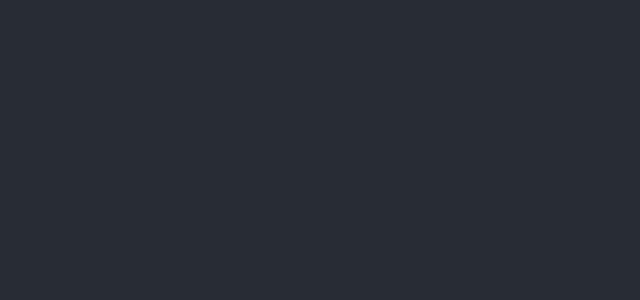
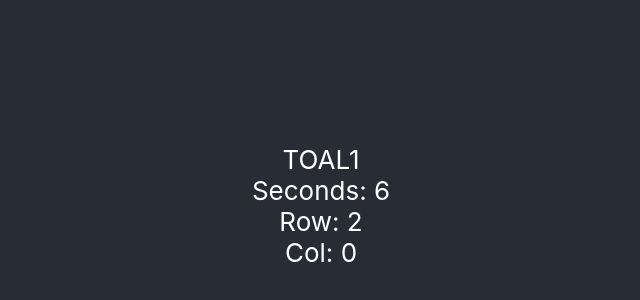
Before and after one commit to masaok/react-set-timeout-demo, a React (Create React App) app: page /norefs in a window 1280 px wide. Before the commit this address had no page. Shown: the part 194-494 px from the top of the page, without its empty margins (319-959 px from the left). Built offline with nearby package versions, Linux system fonts and the light colour scheme.

Commit message:
Trying to do the same thing without refs?

```diff
--- a/src/App.jsx
+++ b/src/App.jsx
@@ -3,6 +3,7 @@ import './App.css'
 import { BrowserRouter as Router, Routes, Route } from 'react-router-dom'
 
 import Toal1 from './components/Toal1'
+import NoRefs from './components/NoRefs'
 
 function App() {
   return (
@@ -14,6 +15,7 @@ function App() {
             {/* <Route path="//*" element={<Toal1 />} /> */}
             {/* <Route path="toal1" element={<Toal1 />} /> */}
             <Route path="//*" element={<Toal1 />} />
+            <Route path="norefs" element={<NoRefs />} />
           </Routes>
         </Router>
       </header>
--- /dev/null
+++ b/src/components/NoRefs.jsx
@@ -0,0 +1,69 @@
+import { useEffect, useState, useRef } from 'react'
+import { makeStyles } from '@mui/styles'
+
+const useStyles = makeStyles(
+  theme => ({
+    root: {
+      display: 'flex',
+      flexDirection: 'column',
+    },
+  }),
+  { name: 'Toal1' }
+)
+
+const Toal1 = props => {
+  const classes = useStyles(props)
+
+  // Using refs from this tutorial:
+  // https://upmostly.com/tutorials/settimeout-in-react-components-using-hooks
+  const [seconds, setSeconds] = useState(0)
+
+  const [row, setRow] = useState(0)
+  const rowRef = useRef(row)
+  rowRef.current = row
+
+  const [col, setCol] = useState(0)
+  const colRef = useRef(col)
+  colRef.current = col
+
+  const [maxRow] = useState(2)
+  const [maxCol] = useState(2)
+
+  useEffect(() => {
+    // const timer = setTimeout(() => {
+    //   console.log('This will run after 1 second!')
+    // }, 1000)
+
+    // TODO: Make this stop at exactly row 2 and col 2
+    const timer = () => {
+      console.log('LOG THIS EVERY SECOND: ' + seconds)
+      if (rowRef.current > maxRow) {
+        return clearTimeout(timer) // return necessary to stop the timer
+      } else {
+        setSeconds(seconds => seconds + 1)
+        setCol(colRef.current + 1)
+
+        if (colRef.current > maxCol) {
+          setRow(rowRef.current + 1)
+          setCol(0)
+        }
+      }
+
+      setTimeout(timer, 1000)
+    }
+    timer()
+
+    return () => clearTimeout(timer)
+  }, [maxCol, maxRow])
+
+  return (
+    <div className={classes.root}>
+      <div>TOAL1</div>
+      <div>Seconds: {seconds}</div>
+      <div>Row: {row}</div>
+      <div>Col: {col}</div>
+    </div>
+  )
+}
+
+export default Toal1
```
